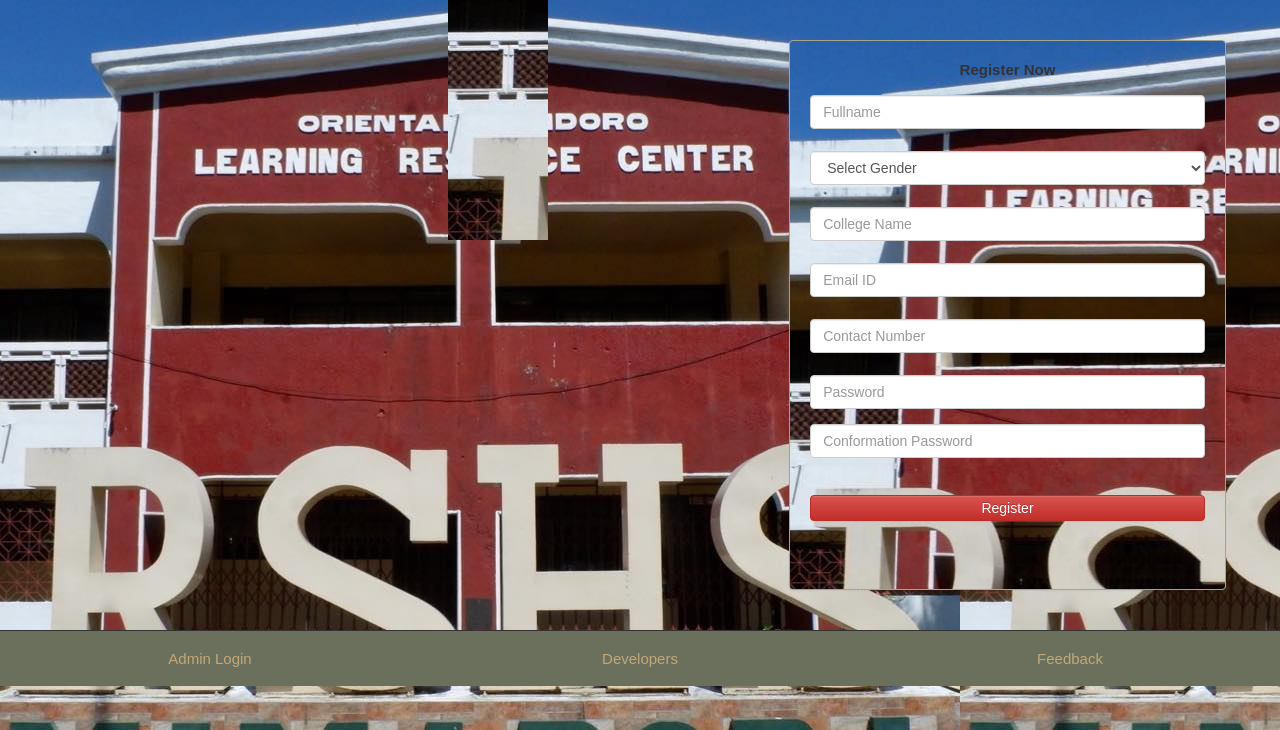
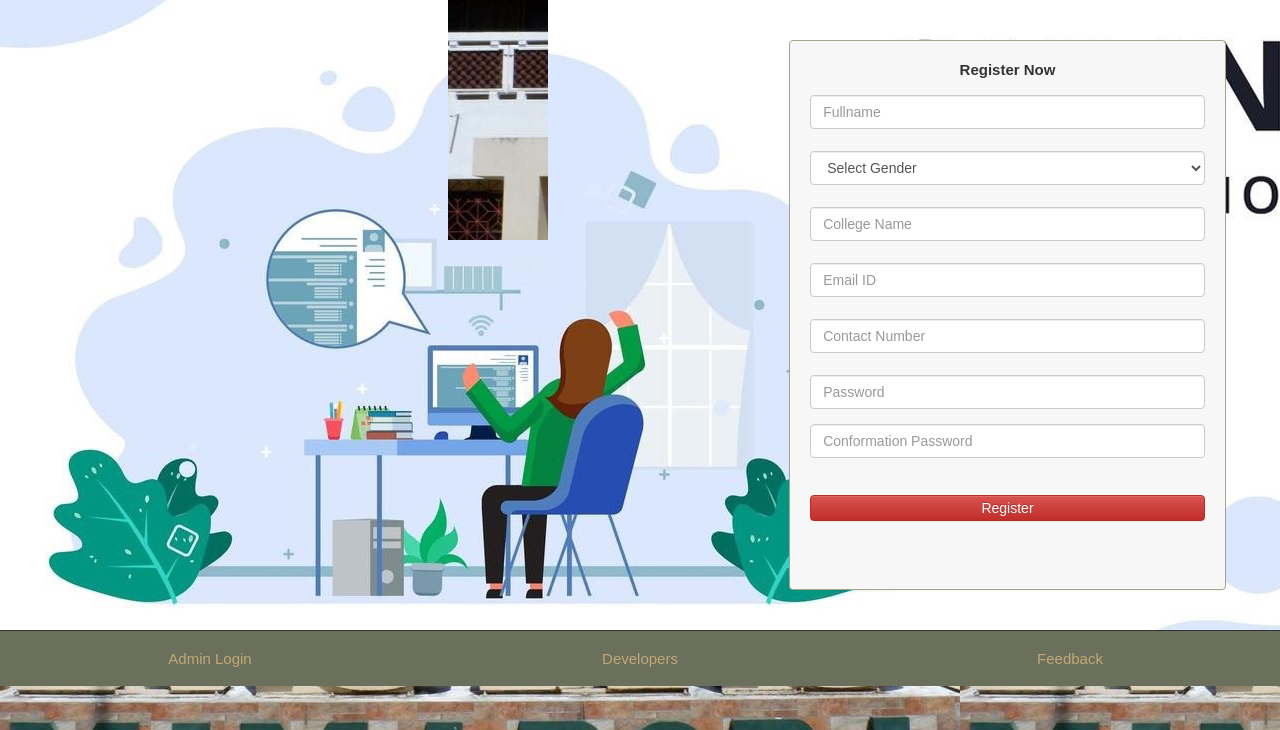
Before and after one commit to mangkanor1103/5, a PHP site: page /video_feed/ in a window 1280 px wide. Shown: the part 70-800 px from the top of the page. Run offline with PHP 8.4, Linux system fonts and the light colour scheme.

Commit message:
`Update background images in main.css and adjust background color in .container class`

```diff
--- a/css/main.css
+++ b/css/main.css
@@ -8,13 +8,13 @@ body {
 }
 .bg {
   min-height: 540px;
-  background-image: url('../image/rsbg.jpg');
+  background-image: url('../image/bg.jpg');
   min-height: 550px;
 
 }
 .bg1 {
   min-height: 535px;
-  background-image: url('../image/rsbg.jpg');
+  background-image: url('../image/bg.jpg');
    min-height: 550px;
 
 }
@@ -34,7 +34,7 @@ body {
   margin: 40px;
   padding: 20px;
   font: 15px "Century Gothic", "Times Roman", sans-serif;
-  background-image: url('../image/rsbg.jpg');
+  background-color: #f7f7f7;
     min-height: 550px;
   transition: transform 0.3s ease-in-out;
 }
```
